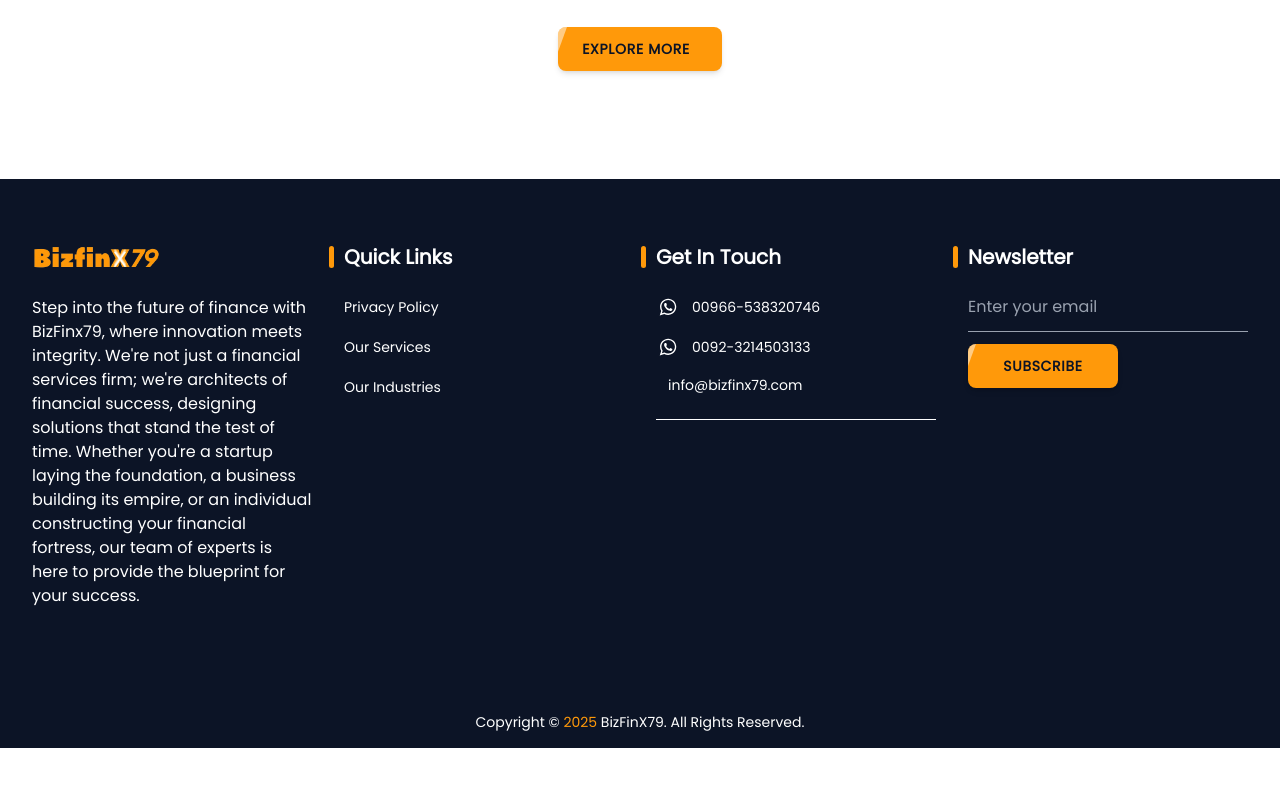
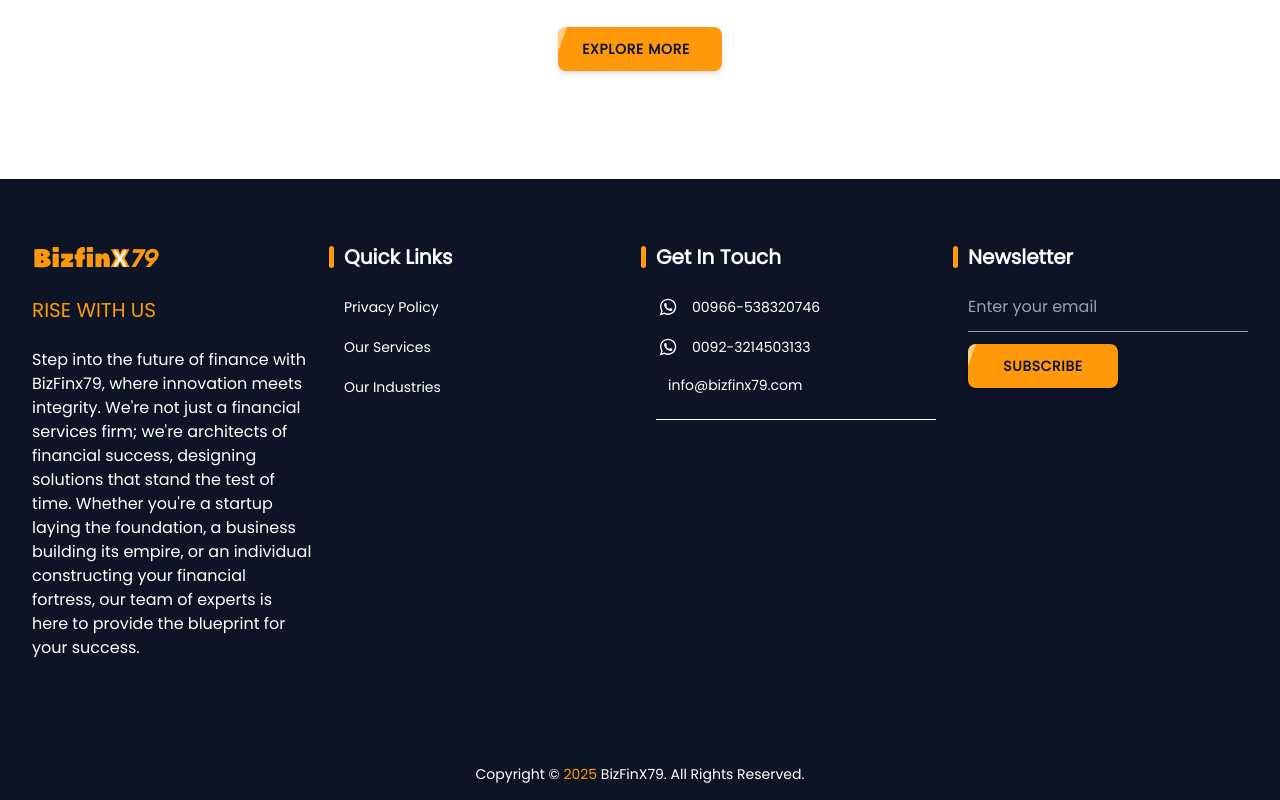
Before and after one commit to solemannoushad/Bizfinx79, a Next.js app: page / in a window 1280 px wide. Shown: the part 4911-5711 px from the top of the page. Before the commit the page ends 5659 px from the top, so only its background shows below. Built offline with nearby package versions, Linux system fonts and the light colour scheme; some icons are missing.

Commit message:
slogan added in footer

```diff
--- a/src/components/Footer.tsx
+++ b/src/components/Footer.tsx
@@ -68,6 +68,7 @@
             <div className="footer-logo text-2xl text-white tracking-widest mb-6">
               <img src="/logo.png" className="w-32" alt="BizFinX79" />
             </div>
+            <p className="uppercase text-secondary font-medium text-xl mb-6">rise with us</p>
             <p className="footer-about-desc text-base mb-6">
               Step into the future of finance with BizFinx79, where innovation meets integrity.
               We're not just a financial services firm; we're architects of financial success,
```
